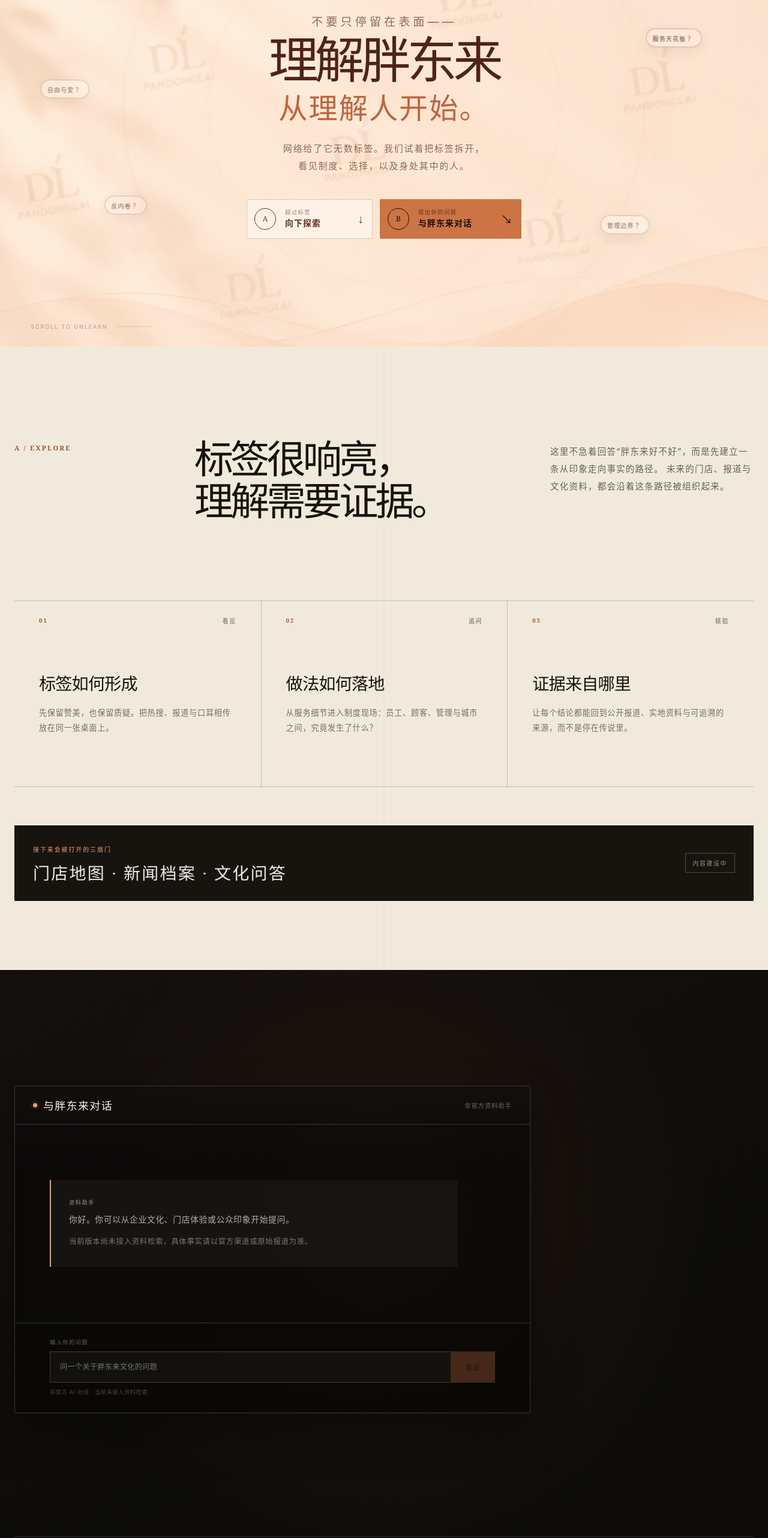
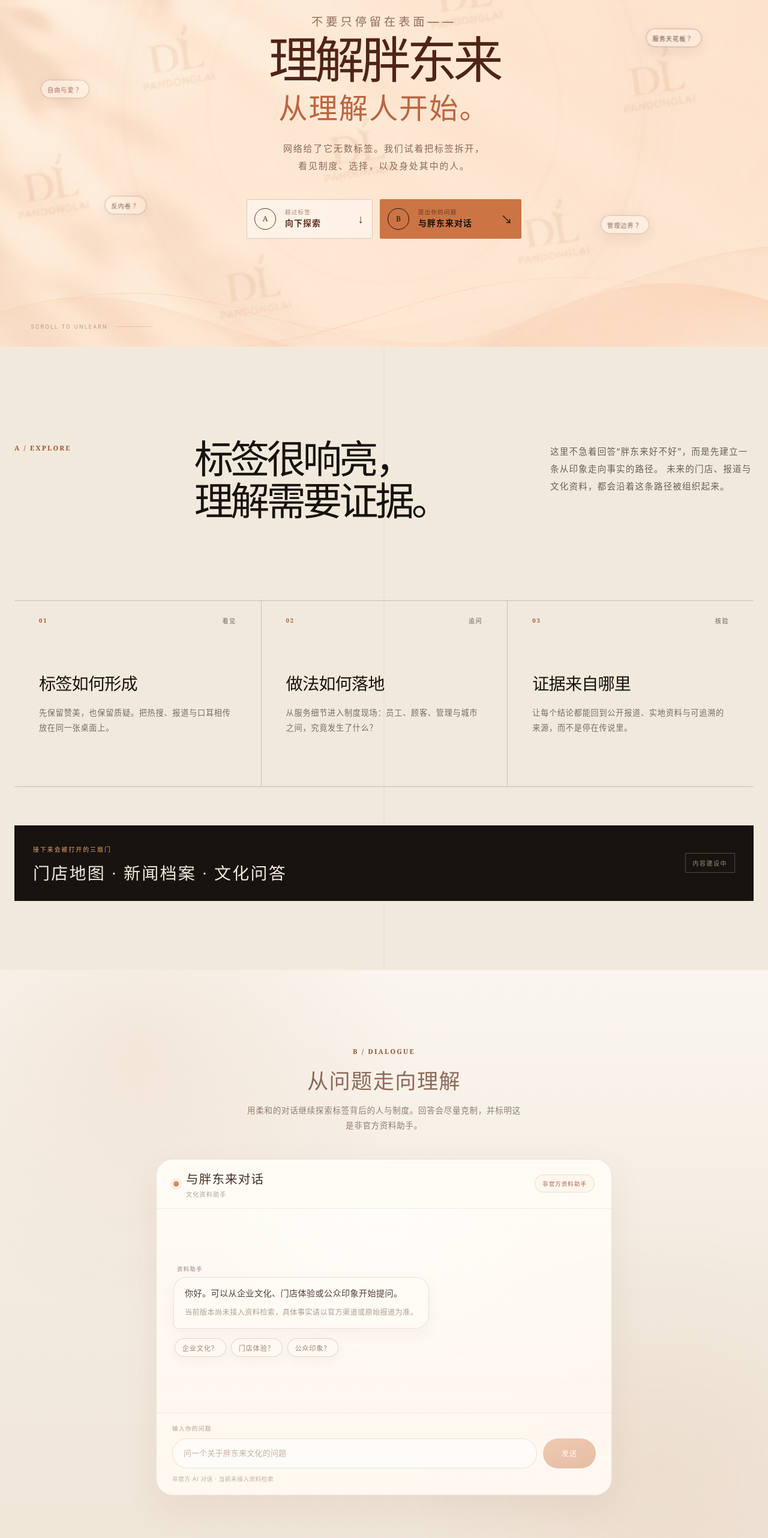
Before and after one commit to pao779765-web/pang_dong_lai, a Next.js app in the folder pangdonglai_project/site/: page / in a window 1280 px wide. Shown: the part 222-2786 px from the top of the page at 60% size. Built offline with nearby package versions, Linux system fonts and the light colour scheme.

Commit message:
style: 重构 AI 对话区为浅色柔和气泡 UI
与 Hero/关键词低饱和圆角风格统一；区分用户与助手气泡；
保留非官方与未接资料库说明；lint/test 通过。

```diff
--- a/pangdonglai_project/site/app/globals.css
+++ b/pangdonglai_project/site/app/globals.css
@@ -578,46 +578,76 @@
 
 .dialogue-section {
   min-height: 100svh;
-  padding: clamp(96px, 11vw, 146px) 0 0;
+  padding: clamp(88px, 10vw, 132px) 0 0;
   outline: none;
   scroll-margin-top: 24px;
+  color: var(--ink);
   background:
-    radial-gradient(circle at 50% 42%, rgba(126, 65, 37, 0.16), transparent 34rem),
-    linear-gradient(155deg, #15100d, #0d0c0a 64%);
-  color: var(--paper);
+    radial-gradient(circle at 18% 12%, rgba(204, 140, 96, 0.12), transparent 28rem),
+    radial-gradient(circle at 86% 78%, rgba(184, 111, 72, 0.08), transparent 26rem),
+    linear-gradient(180deg, #faf6ef 0%, #f3ebe0 48%, #efe4d6 100%);
 }
 
 .dialogue-layout {
   display: grid;
-  min-height: 650px;
-  place-items: center;
-  grid-template-columns: minmax(0, 860px);
+  gap: clamp(28px, 4vw, 42px);
+  grid-template-columns: minmax(0, 1fr);
+  max-width: 760px;
+  margin: 0 auto;
+}
+
+.dialogue-intro {
+  text-align: center;
+}
+
+.dialogue-intro .section-index {
+  margin: 0 0 14px;
+}
+
+.dialogue-kicker {
+  margin: 0;
+  color: rgba(98, 54, 36, 0.72);
+  font-family: "Songti SC", SimSun, "Times New Roman", serif;
+  font-size: clamp(1.55rem, 3.2vw, 2.2rem);
+  font-weight: 400;
+  letter-spacing: 0.04em;
+}
+
+.dialogue-lead {
+  max-width: 34em;
+  margin: 14px auto 0;
+  color: rgba(70, 42, 28, 0.58);
+  font-size: 0.84rem;
+  letter-spacing: 0.06em;
+  line-height: 1.9;
 }
 
 .section-index-light {
   margin-bottom: 32px;
-  color: var(--copper-light);
+  color: #995332;
 }
 
 .prototype-label {
   display: inline-block;
   margin-bottom: 24px;
-  padding: 7px 10px;
-  border: 1px solid rgba(204, 116, 68, 0.42);
-  color: var(--copper-light);
+  padding: 7px 12px;
+  border: 1px solid rgba(161, 70, 37, 0.28);
+  border-radius: 999px;
+  color: #a65e38;
+  background: rgba(255, 249, 241, 0.7);
   font-size: 0.6rem;
-  letter-spacing: 0.18em;
+  letter-spacing: 0.16em;
 }
 
 .dialogue-copy h2 {
-  color: var(--paper-bright);
+  color: var(--ink);
   font-size: clamp(2.6rem, 4.5vw, 4.85rem);
 }
 
 .dialogue-copy > p:not(.section-index):not(.prototype-note) {
   max-width: 39em;
   margin: 31px 0 0;
-  color: rgba(241, 234, 220, 0.56);
+  color: rgba(70, 42, 28, 0.58);
   font-size: 0.86rem;
   letter-spacing: 0.07em;
   line-height: 2;
@@ -626,8 +656,8 @@
 .prototype-note {
   margin: 27px 0 0;
   padding-left: 13px;
-  border-left: 2px solid var(--copper);
-  color: rgba(241, 234, 220, 0.38);
+  border-left: 2px solid rgba(184, 111, 72, 0.55);
+  color: rgba(70, 42, 28, 0.48);
   font-size: 0.69rem;
   letter-spacing: 0.08em;
   line-height: 1.7;
@@ -637,148 +667,234 @@
   position: relative;
   width: 100%;
   overflow: hidden;
-  border: 1px solid rgba(241, 234, 220, 0.18);
-  border-radius: 3px;
+  border: 1px solid rgba(142, 85, 55, 0.14);
+  border-radius: 28px;
   background:
-    linear-gradient(180deg, rgba(241, 234, 220, 0.025), transparent 25%),
-    rgba(10, 9, 8, 0.82);
-  box-shadow: 0 32px 80px rgba(0, 0, 0, 0.32);
+    linear-gradient(180deg, rgba(255, 252, 247, 0.92), rgba(255, 248, 240, 0.88));
+  box-shadow:
+    0 1px 0 rgba(255, 255, 255, 0.75) inset,
+    0 22px 60px rgba(112, 60, 40, 0.08);
+  backdrop-filter: blur(8px);
 }
 
 .dialogue-bar {
   display: flex;
-  min-height: 64px;
-  padding: 0 clamp(20px, 3vw, 30px);
+  min-height: 72px;
+  padding: 16px clamp(18px, 3vw, 28px);
   align-items: center;
   justify-content: space-between;
-  border-bottom: 1px solid var(--rule-light);
+  gap: 16px;
+  border-bottom: 1px solid rgba(142, 85, 55, 0.1);
+  background: rgba(255, 251, 245, 0.55);
 }
 
 .dialogue-identity {
   display: flex;
   align-items: center;
-  gap: 10px;
+  gap: 12px;
+  min-width: 0;
 }
 
 .dialogue-dot {
-  width: 7px;
-  height: 7px;
+  flex: 0 0 auto;
+  width: 9px;
+  height: 9px;
   border-radius: 50%;
-  background: var(--copper-light);
-  box-shadow: 0 0 0 4px rgba(204, 116, 68, 0.1);
+  background: linear-gradient(145deg, #e0a57a, #cc7444);
+  box-shadow: 0 0 0 5px rgba(204, 116, 68, 0.1);
 }
 
 .dialogue-identity h2 {
   margin: 0;
-  color: var(--paper-bright);
+  color: rgba(52, 30, 20, 0.92);
   font-family: "Songti SC", SimSun, "Times New Roman", serif;
-  font-size: clamp(1.05rem, 1.4vw, 1.25rem);
+  font-size: clamp(1.08rem, 1.6vw, 1.32rem);
   font-weight: 400;
-  letter-spacing: 0.08em;
+  letter-spacing: 0.06em;
+}
+
+.dialogue-subtitle {
+  margin: 4px 0 0;
+  color: rgba(98, 54, 36, 0.48);
+  font-size: 0.62rem;
+  letter-spacing: 0.14em;
 }
 
 .dialogue-disclaimer {
-  color: rgba(241, 234, 220, 0.4);
-  font-size: 0.64rem;
+  flex: 0 0 auto;
+  padding: 7px 12px;
+  border: 1px solid rgba(161, 70, 37, 0.16);
+  border-radius: 999px;
+  color: rgba(128, 52, 29, 0.72);
+  background: rgba(255, 243, 232, 0.72);
+  font-size: 0.6rem;
   letter-spacing: 0.1em;
+  white-space: nowrap;
 }
 
 .dialogue-body {
   display: flex;
-  min-height: 330px;
-  max-height: 480px;
-  padding: clamp(34px, 5vw, 56px) clamp(20px, 5vw, 58px);
+  min-height: 340px;
+  max-height: min(52vh, 480px);
+  padding: clamp(22px, 3.5vw, 34px) clamp(16px, 3.5vw, 28px);
   flex-direction: column;
-  gap: 16px;
+  gap: 14px;
   overflow-y: auto;
+  background:
+    radial-gradient(circle at 50% 0%, rgba(255, 255, 255, 0.45), transparent 18rem);
 }
 
-.dialogue-kicker {
-  margin: 0 0 18px;
-  color: rgba(237, 160, 111, 0.68);
-  font-size: 0.62rem;
+.dialogue-body::-webkit-scrollbar {
+  width: 8px;
+}
+
+.dialogue-body::-webkit-scrollbar-thumb {
+  border: 2px solid transparent;
+  border-radius: 999px;
+  background: rgba(142, 85, 55, 0.18);
+  background-clip: padding-box;
+}
+
+.message {
+  display: flex;
+  flex-direction: column;
+  gap: 7px;
+  max-width: min(86%, 520px);
+  margin: 0;
+}
+
+.message-label {
+  display: block;
+  padding: 0 6px;
+  color: rgba(98, 54, 36, 0.42);
+  font-size: 0.58rem;
+  font-weight: 600;
   letter-spacing: 0.16em;
 }
 
-.message {
-  margin: 0;
-  padding: clamp(22px, 3vw, 30px);
+.message-content {
+  padding: 14px 18px 15px;
+  border: 1px solid transparent;
+  border-radius: 22px;
+  box-shadow: 0 8px 24px rgba(112, 60, 40, 0.06);
 }
 
-.message > span {
-  display: block;
-  margin-bottom: 10px;
-  color: rgba(241, 234, 220, 0.4);
-  font-size: 0.57rem;
-  font-weight: 600;
-  letter-spacing: 0.18em;
+.message-content p {
+  margin: 0;
+  font-size: 0.88rem;
+  letter-spacing: 0.03em;
+  line-height: 1.75;
+  white-space: pre-wrap;
+  word-break: break-word;
 }
 
-.message p {
-  margin: 0;
-  font-size: 0.86rem;
-  letter-spacing: 0.05em;
-  line-height: 1.8;
+.message-footnote {
+  margin-top: 10px !important;
+  color: rgba(98, 54, 36, 0.48) !important;
+  font-size: 0.76rem !important;
+  line-height: 1.7 !important;
 }
 
+/* 用户气泡：略深的暖铜色，右对齐，呼应关键词 copper 色 */
 .message-user {
-  max-width: 74%;
-  margin-left: auto;
-  border: 1px solid rgba(204, 116, 68, 0.42);
-  background: rgba(204, 116, 68, 0.11);
+  align-self: flex-end;
+  align-items: flex-end;
 }
 
-.message-user p {
-  color: var(--paper-bright);
+.message-user .message-content {
+  border-color: rgba(161, 70, 37, 0.22);
+  border-radius: 22px 22px 8px 22px;
+  color: rgba(58, 28, 16, 0.92);
+  background:
+    linear-gradient(160deg, rgba(255, 236, 220, 0.95), rgba(247, 214, 190, 0.88));
 }
 
-.message-ai {
-  max-width: 680px;
-  margin-right: auto;
-  border-left: 2px solid var(--copper-light);
-  background: rgba(241, 234, 220, 0.045);
+.message-user .message-label {
+  color: rgba(128, 52, 29, 0.55);
 }
 
-.message-ai p {
-  color: rgba(241, 234, 220, 0.72);
+/* AI 气泡：浅纸色胶囊感，左对齐，贴近关键词 paper 气泡 */
+.message-assistant {
+  align-self: flex-start;
+  align-items: flex-start;
 }
 
-.message-ai p + p {
-  margin-top: 13px;
-  color: rgba(241, 234, 220, 0.46);
-  font-size: 0.78rem;
+.message-assistant .message-content {
+  border-color: rgba(113, 58, 38, 0.14);
+  border-radius: 22px 22px 22px 8px;
+  color: rgba(52, 30, 20, 0.86);
+  background: rgba(255, 251, 245, 0.92);
+  backdrop-filter: blur(4px);
 }
 
 .chat-empty-state {
+  display: flex;
   margin: auto 0;
+  flex-direction: column;
+  gap: 16px;
+}
+
+.chat-suggest {
+  display: flex;
+  flex-wrap: wrap;
+  gap: 8px;
+  padding-left: 2px;
+}
+
+.chat-suggest-chip {
+  display: inline-flex;
+  padding: 7px 12px 6px;
+  border: 1px solid rgba(113, 58, 38, 0.18);
+  border-radius: 999px;
+  color: rgba(98, 54, 36, 0.62);
+  background: rgba(255, 249, 241, 0.72);
+  box-shadow: 0 6px 18px rgba(112, 60, 40, 0.05);
+  font-size: 0.68rem;
+  letter-spacing: 0.1em;
 }
 
 .chat-pending,
 .chat-error {
+  display: inline-flex;
+  align-self: flex-start;
+  align-items: center;
+  gap: 8px;
   margin: 0;
-  padding-left: 12px;
-  border-left: 1px solid var(--copper-light);
-  color: rgba(241, 234, 220, 0.48);
-  font-size: 0.7rem;
-  letter-spacing: 0.08em;
+  padding: 10px 14px;
+  border: 1px solid rgba(142, 85, 55, 0.12);
+  border-radius: 999px;
+  color: rgba(98, 54, 36, 0.55);
+  background: rgba(255, 251, 245, 0.8);
+  font-size: 0.72rem;
+  letter-spacing: 0.06em;
+}
+
+.chat-pending-dots {
+  width: 7px;
+  height: 7px;
+  border-radius: 50%;
+  background: #cc7444;
+  box-shadow: 0 0 0 0 rgba(204, 116, 68, 0.35);
+  animation: chat-pulse 1.4s ease-in-out infinite;
 }
 
 .chat-error {
-  border-left-color: #d78b6a;
-  color: #f0b49a;
+  border-color: rgba(180, 88, 54, 0.28);
+  color: #9a4a2e;
+  background: rgba(255, 240, 232, 0.9);
 }
 
 .answer-structure {
   display: grid;
   margin-top: 19px;
   padding-top: 15px;
-  border-top: 1px solid rgba(241, 234, 220, 0.11);
+  border-top: 1px solid rgba(142, 85, 55, 0.1);
   grid-template-columns: repeat(3, 1fr);
   gap: 8px;
 }
 
 .answer-structure span {
-  color: rgba(237, 160, 111, 0.62);
+  color: rgba(161, 70, 37, 0.62);
   font-family: Georgia, "Times New Roman", serif;
   font-size: 0.55rem;
   letter-spacing: 0.07em;
@@ -786,86 +902,109 @@
 
 .question-shell {
   margin: 0;
-  padding: 24px clamp(20px, 5vw, 58px) 28px;
-  border-top: 1px solid var(--rule-light);
-  background: rgba(0, 0, 0, 0.12);
+  padding: 18px clamp(16px, 3.5vw, 26px) 20px;
+  border-top: 1px solid rgba(142, 85, 55, 0.1);
+  background: rgba(255, 248, 240, 0.72);
 }
 
 .question-shell label {
   display: block;
-  margin-bottom: 9px;
-  color: rgba(241, 234, 220, 0.4);
-  font-size: 0.58rem;
-  letter-spacing: 0.15em;
+  margin-bottom: 10px;
+  color: rgba(98, 54, 36, 0.48);
+  font-size: 0.6rem;
+  letter-spacing: 0.14em;
 }
 
-.question-shell > div {
+.question-row {
   display: grid;
   grid-template-columns: 1fr auto;
+  gap: 10px;
+  align-items: center;
 }
 
 .question-shell input {
   min-width: 0;
-  height: 52px;
-  padding: 0 16px;
-  border: 1px solid rgba(241, 234, 220, 0.2);
-  border-right: 0;
-  border-radius: 0;
+  height: 50px;
+  padding: 0 18px;
+  border: 1px solid rgba(142, 85, 55, 0.16);
+  border-radius: 999px;
   outline: 0;
-  color: rgba(241, 234, 220, 0.48);
-  background: rgba(241, 234, 220, 0.035);
-  font-size: 0.75rem;
-  letter-spacing: 0.04em;
+  color: rgba(52, 30, 20, 0.82);
+  background: rgba(255, 252, 248, 0.92);
+  box-shadow: 0 1px 0 rgba(255, 255, 255, 0.8) inset;
+  font-size: 0.8rem;
+  letter-spacing: 0.03em;
+  transition:
+    border-color 160ms ease,
+    box-shadow 160ms ease,
+    background 160ms ease;
+}
+
+.question-shell input::placeholder {
+  color: rgba(98, 54, 36, 0.38);
 }
 
 .question-shell input:focus {
-  border-color: rgba(237, 160, 111, 0.72);
-  color: var(--paper-bright);
-  background: rgba(241, 234, 220, 0.06);
+  border-color: rgba(184, 111, 72, 0.55);
+  color: rgba(40, 22, 14, 0.92);
+  background: #fffdf9;
+  box-shadow: 0 0 0 4px rgba(204, 116, 68, 0.1);
+}
+
+.question-shell input:disabled {
+  opacity: 0.7;
 }
 
 .question-shell button {
-  width: 74px;
+  min-width: 88px;
+  height: 50px;
+  padding: 0 18px;
   border: 0;
-  border-radius: 0;
-  color: rgba(23, 16, 12, 0.7);
-  background: rgba(204, 116, 68, 0.68);
-  font-size: 0.71rem;
-  letter-spacing: 0.08em;
+  border-radius: 999px;
+  color: #fff8f1;
+  background: linear-gradient(160deg, #d8895a, #c36a42);
+  box-shadow: 0 10px 22px rgba(160, 78, 42, 0.18);
+  font-size: 0.76rem;
+  letter-spacing: 0.1em;
 }
 
 .question-shell button:not(:disabled) {
   cursor: pointer;
-  transition: background 180ms ease, color 180ms ease;
+  transition:
+    transform 160ms ease,
+    filter 160ms ease,
+    box-shadow 160ms ease;
 }
 
 .question-shell button:not(:disabled):hover {
-  color: #17100c;
-  background: var(--copper-light);
+  filter: brightness(1.04);
+  box-shadow: 0 12px 26px rgba(160, 78, 42, 0.22);
+  transform: translateY(-1px);
 }
 
 .question-shell button:disabled {
   cursor: not-allowed;
-  opacity: 0.45;
+  opacity: 0.42;
+  box-shadow: none;
 }
 
 .question-shell small {
   display: block;
-  margin-top: 8px;
-  color: rgba(241, 234, 220, 0.28);
-  font-size: 0.58rem;
+  margin-top: 10px;
+  color: rgba(98, 54, 36, 0.4);
+  font-size: 0.6rem;
   letter-spacing: 0.06em;
 }
 
 .site-footer {
   display: flex;
   width: min(1240px, calc(100% - 48px));
-  min-height: 96px;
-  margin: clamp(90px, 12vw, 155px) auto 0;
+  min-height: 88px;
+  margin: clamp(64px, 8vw, 110px) auto 0;
   align-items: center;
   justify-content: space-between;
-  border-top: 1px solid var(--rule-light);
-  color: rgba(241, 234, 220, 0.33);
+  border-top: 1px solid rgba(142, 85, 55, 0.12);
+  color: rgba(98, 54, 36, 0.42);
   font-family: Georgia, "Times New Roman", serif;
   font-size: 0.58rem;
   letter-spacing: 0.12em;
@@ -874,9 +1013,29 @@
 .site-footer a {
   min-height: 44px;
   padding: 14px 0 10px 20px;
-  color: var(--copper-light);
+  color: #a65e38;
   font-family:
     Inter, "PingFang SC", "Microsoft YaHei", system-ui, sans-serif;
+}
+
+.site-footer a:focus-visible {
+  outline: 2px solid rgba(184, 111, 72, 0.65);
+  outline-offset: 4px;
+  border-radius: 6px;
+}
+
+@keyframes chat-pulse {
+  0%,
+  100% {
+    opacity: 0.45;
+    transform: scale(0.9);
+    box-shadow: 0 0 0 0 rgba(204, 116, 68, 0.2);
+  }
+  50% {
+    opacity: 1;
+    transform: scale(1);
+    box-shadow: 0 0 0 6px rgba(204, 116, 68, 0);
+  }
 }
 
 @keyframes reveal-up {
@@ -1089,26 +1248,63 @@
   }
 
   .dialogue-section {
-    padding-top: 88px;
+    padding-top: 78px;
   }
 
   .dialogue-layout {
-    display: grid;
-    min-height: auto;
-    grid-template-columns: minmax(0, 1fr);
+    gap: 22px;
+    max-width: none;
+  }
+
+  .dialogue-lead {
+    font-size: 0.78rem;
+    line-height: 1.8;
   }
 
   .dialogue-window {
-    margin-top: 0;
+    border-radius: 22px;
+  }
+
+  .dialogue-bar {
+    min-height: 64px;
+    padding: 14px 16px;
+    flex-wrap: wrap;
+  }
+
+  .dialogue-disclaimer {
+    font-size: 0.56rem;
+  }
+
+  .dialogue-body {
+    min-height: 280px;
+    max-height: 58vh;
+    padding: 18px 14px;
+    gap: 12px;
   }
 
   .message {
-    margin: 0;
-    padding: 20px;
+    max-width: 92%;
   }
 
-  .message-ai {
-    max-width: none;
+  .message-content {
+    padding: 12px 14px 13px;
+    border-radius: 18px;
+  }
+
+  .message-user .message-content {
+    border-radius: 18px 18px 8px 18px;
+  }
+
+  .message-assistant .message-content {
+    border-radius: 18px 18px 18px 8px;
+  }
+
+  .message-content p {
+    font-size: 0.82rem;
+  }
+
+  .chat-suggest-chip {
+    font-size: 0.62rem;
   }
 
   .answer-structure {
@@ -1117,18 +1313,32 @@
   }
 
   .question-shell {
-    margin: 0;
-    padding: 21px 20px 23px;
+    padding: 16px 14px 18px;
+  }
+
+  .question-row {
+    gap: 8px;
+  }
+
+  .question-shell input,
+  .question-shell button {
+    height: 46px;
   }
 
   .question-shell input {
-    font-size: 0.67rem;
+    padding: 0 14px;
+    font-size: 0.74rem;
+  }
+
+  .question-shell button {
+    min-width: 76px;
+    font-size: 0.7rem;
   }
 
   .site-footer {
     width: calc(100% - 34px);
-    margin-top: 90px;
-    padding: 19px 0;
+    margin-top: 72px;
+    padding: 18px 0;
     align-items: flex-start;
     flex-direction: column;
   }
--- a/pangdonglai_project/site/app/page.tsx
+++ b/pangdonglai_project/site/app/page.tsx
@@ -286,37 +286,75 @@
         aria-labelledby="dialogue-title"
       >
         <div className="section-shell dialogue-layout">
-          <div className="dialogue-window" aria-label="AI 问答概念界面">
+          <div className="dialogue-intro">
+            <p className="section-index">B / DIALOGUE</p>
+            <p className="dialogue-kicker">从问题走向理解</p>
+            <p className="dialogue-lead">
+              用柔和的对话继续探索标签背后的人与制度。回答会尽量克制，并标明这是非官方资料助手。
+            </p>
+          </div>
+
+          <div className="dialogue-window" aria-label="AI 问答界面">
             <header className="dialogue-bar">
               <div className="dialogue-identity">
                 <span className="dialogue-dot" aria-hidden="true" />
-                <h2 id="dialogue-title">与胖东来对话</h2>
+                <div>
+                  <h2 id="dialogue-title">与胖东来对话</h2>
+                  <p className="dialogue-subtitle">文化资料助手</p>
+                </div>
               </div>
               <span className="dialogue-disclaimer">非官方资料助手</span>
             </header>
 
             <div className="dialogue-body" aria-live="polite" aria-busy={isSending}>
               {messages.length === 0 ? (
-                <div className="message message-ai chat-empty-state">
-                  <span>资料助手</span>
-                  <p>你好。你可以从企业文化、门店体验或公众印象开始提问。</p>
-                  <p>当前版本尚未接入资料检索，具体事实请以官方渠道或原始报道为准。</p>
+                <div className="chat-empty-state">
+                  <div className="message message-assistant">
+                    <span className="message-label">资料助手</span>
+                    <div className="message-content">
+                      <p>你好。可以从企业文化、门店体验或公众印象开始提问。</p>
+                      <p className="message-footnote">
+                        当前版本尚未接入资料检索，具体事实请以官方渠道或原始报道为准。
+                      </p>
+                    </div>
+                  </div>
+                  <div className="chat-suggest" aria-label="话题提示">
+                    <span className="chat-suggest-chip">企业文化？</span>
+                    <span className="chat-suggest-chip">门店体验？</span>
+                    <span className="chat-suggest-chip">公众印象？</span>
+                  </div>
                 </div>
               ) : (
                 messages.map((message) => (
-                  <div key={message.id} className={`message message-${message.role}`}>
-                    <span>{message.role === "user" ? "你" : "资料助手"}</span>
-                    <p>{message.content}</p>
+                  <div
+                    key={message.id}
+                    className={`message message-${message.role === "user" ? "user" : "assistant"}`}
+                  >
+                    <span className="message-label">
+                      {message.role === "user" ? "你" : "资料助手"}
+                    </span>
+                    <div className="message-content">
+                      <p>{message.content}</p>
+                    </div>
                   </div>
                 ))
               )}
-              {isSending ? <p className="chat-pending">正在思考…</p> : null}
-              {chatError ? <p className="chat-error" role="alert">{chatError}</p> : null}
+              {isSending ? (
+                <div className="chat-pending" aria-live="polite">
+                  <span className="chat-pending-dots" aria-hidden="true" />
+                  正在思考…
+                </div>
+              ) : null}
+              {chatError ? (
+                <p className="chat-error" role="alert">
+                  {chatError}
+                </p>
+              ) : null}
             </div>
 
             <form className="question-shell" onSubmit={handleChatSubmit}>
               <label htmlFor="prototype-question">输入你的问题</label>
-              <div>
+              <div className="question-row">
                 <input
                   id="prototype-question"
                   type="text"
@@ -339,7 +377,9 @@
 
         <footer className="site-footer">
           <span>胖东来文化数字馆 / PDL CULTURE ARCHIVE</span>
-          <a href="#top" onClick={handleAnchorClick}>回到表面 ↑</a>
+          <a href="#top" onClick={handleAnchorClick}>
+            回到表面 ↑
+          </a>
         </footer>
       </section>
     </main>
```
Also changed, not shown: 1 other file (tests, documents, lock files or other folders).
